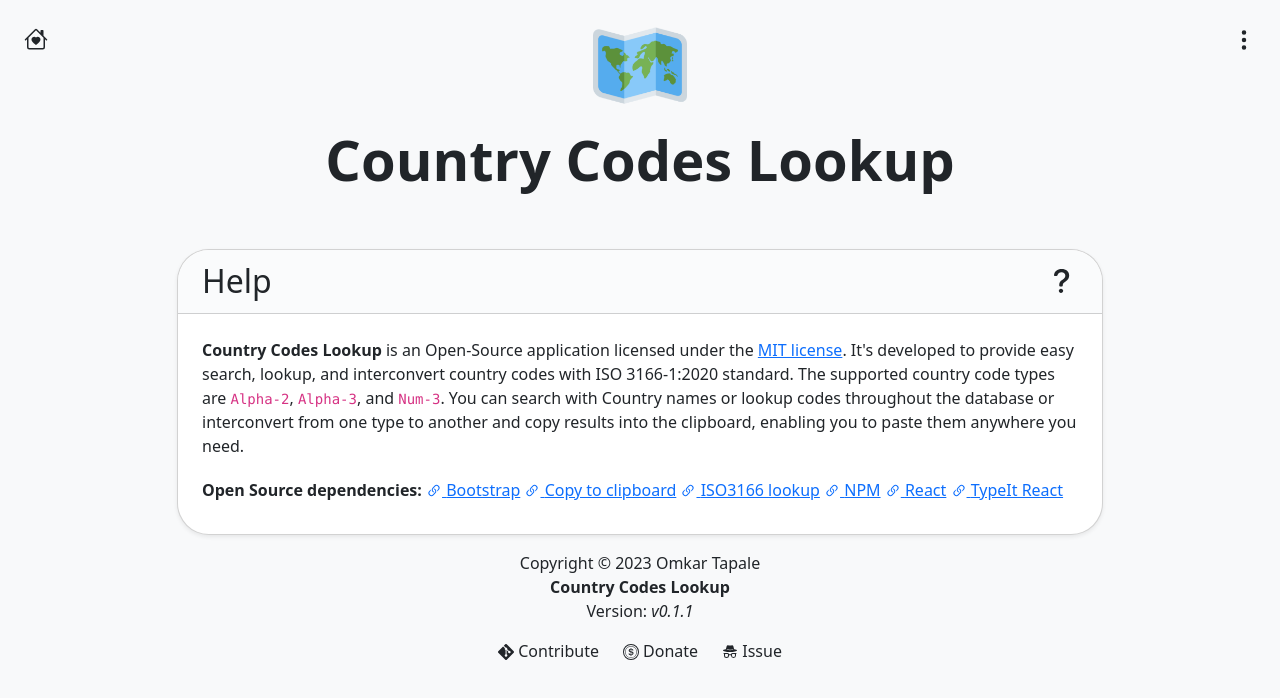
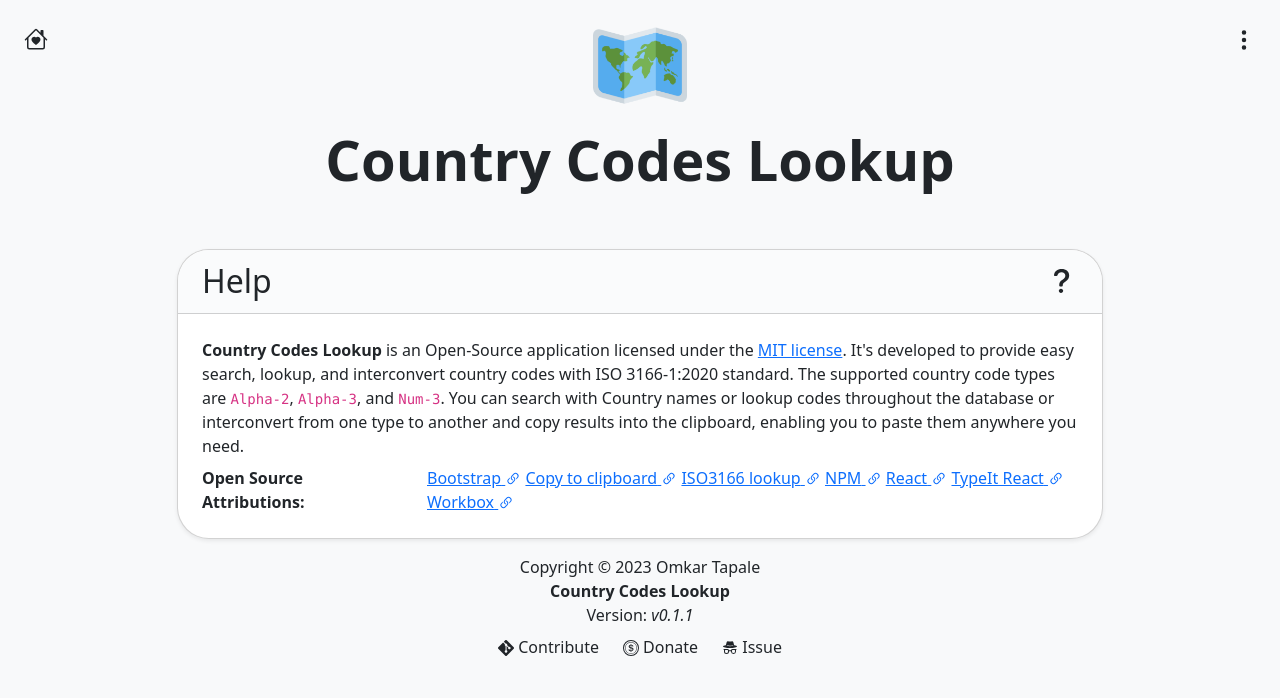
Before and after one commit to omkartapale/country-codes, a React (Create React App) app: page /help in a window 1280 px wide. Shown: the top 698 px of the page. Built offline with nearby package versions, Linux system fonts and the light colour scheme.

Commit message:
Added attribution to Workbox on Help page

```diff
--- a/src/pages/Help.js
+++ b/src/pages/Help.js
@@ -33,6 +33,10 @@ function OSLibraries() {
       name: "ISO3166 lookup",
       href: "https://www.npmjs.com/package/iso3166-lookup",
     },
+    {
+      name: "Workbox",
+      href: "https://github.com/GoogleChrome/workbox",
+    },
   ];
   const OSLibrariesList = OSLibraries.sort((a, b) =>
     a.name > b.name ? 1 : -1
@@ -40,7 +44,7 @@ function OSLibraries() {
     return (
       <Fragment key={i}>
         <a href={library.href} target="_blank" rel="noreferrer" key={i}>
-          <ExternalLinkSvg /> {library.name}
+          {library.name} <ExternalLinkSvg />
         </a>{" "}
       </Fragment>
     );
@@ -61,7 +65,7 @@ export class Help extends Component {
                 </h2>
               </div>
               <div className="card-body px-4 pt-4">
-                <p>
+                <p className="mb-2">
                   <b>Country Codes Lookup</b> is an Open-Source application
                   licensed under the{" "}
                   <a
@@ -80,10 +84,12 @@ export class Help extends Component {
                   interconvert from one type to another and copy results into
                   the clipboard, enabling you to paste them anywhere you need.
                 </p>
-                <p className="pt-1">
-                  <span className="fw-bold">Open Source dependencies: </span>
-                  <OSLibraries />
-                </p>
+                <dl class="row mb-0">
+                  <dt class="col-sm-3">Open Source Attributions:</dt>
+                  <dd class="col-sm-9">
+                    <OSLibraries />
+                  </dd>
+                </dl>
               </div>
             </div>
             <div className="help-footer text-center mb-2">
@@ -93,10 +99,10 @@ export class Help extends Component {
               <p className="footer-app-title fw-bold mb-0">
                 Country Codes Lookup
               </p>
-              <p className="version">
+              <p className="version mb-2">
                 Version: <em>v{packageJson.version}</em>
               </p>
-              <ul className="d-flex align-items-center justify-content-center gap-4 px-5">
+              <ul className="d-flex align-items-center justify-content-center gap-4 px-5 ">
                 <li className="d-flex gap-2 align-items-center">
                   <a
                     href="https://github.com/omkartapale/country-codes"
```
